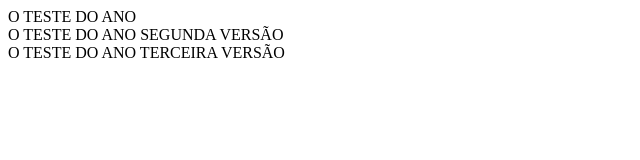
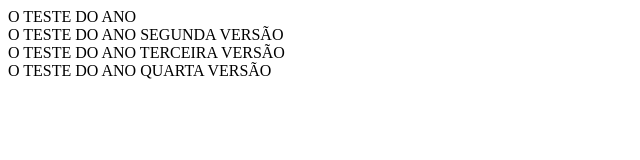
Before and after one commit to kaioxdbrasil/teste, a plain HTML site: page index.html in a window 1280 px wide. Shown: the whole page, without its empty margins (0-640 px from the left). Drawn offline with Linux system fonts and the light colour scheme.

```diff
--- a/index.html
+++ b/index.html
@@ -12,6 +12,7 @@
         <div>O TESTE DO ANO</div>
         <div>O TESTE DO ANO SEGUNDA VERSÃO</div>
         <div>O TESTE DO ANO TERCEIRA VERSÃO</div>
+        <div>O TESTE DO ANO QUARTA VERSÃO</div>
     </head>
     <main></main>
     <footer></footer>
```
